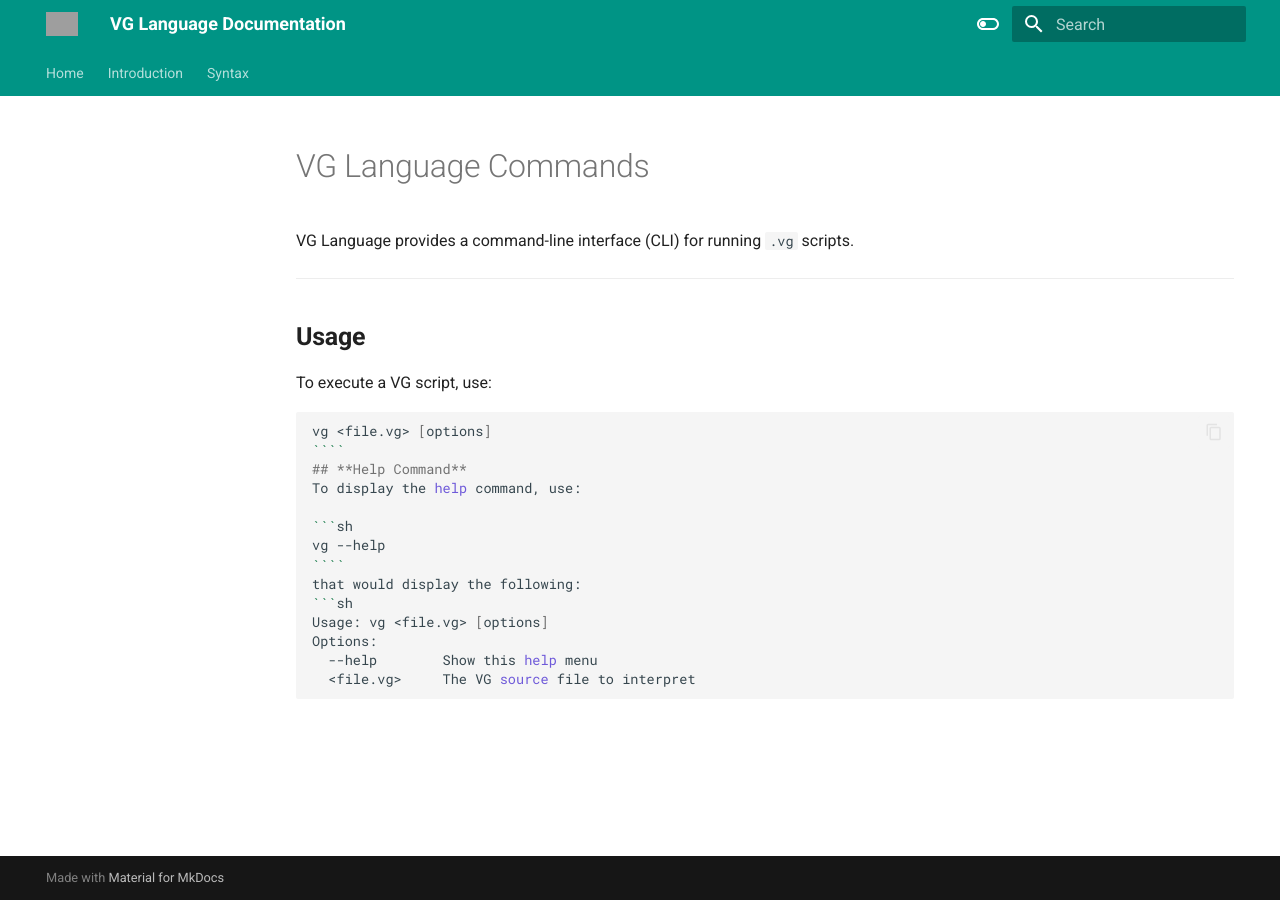
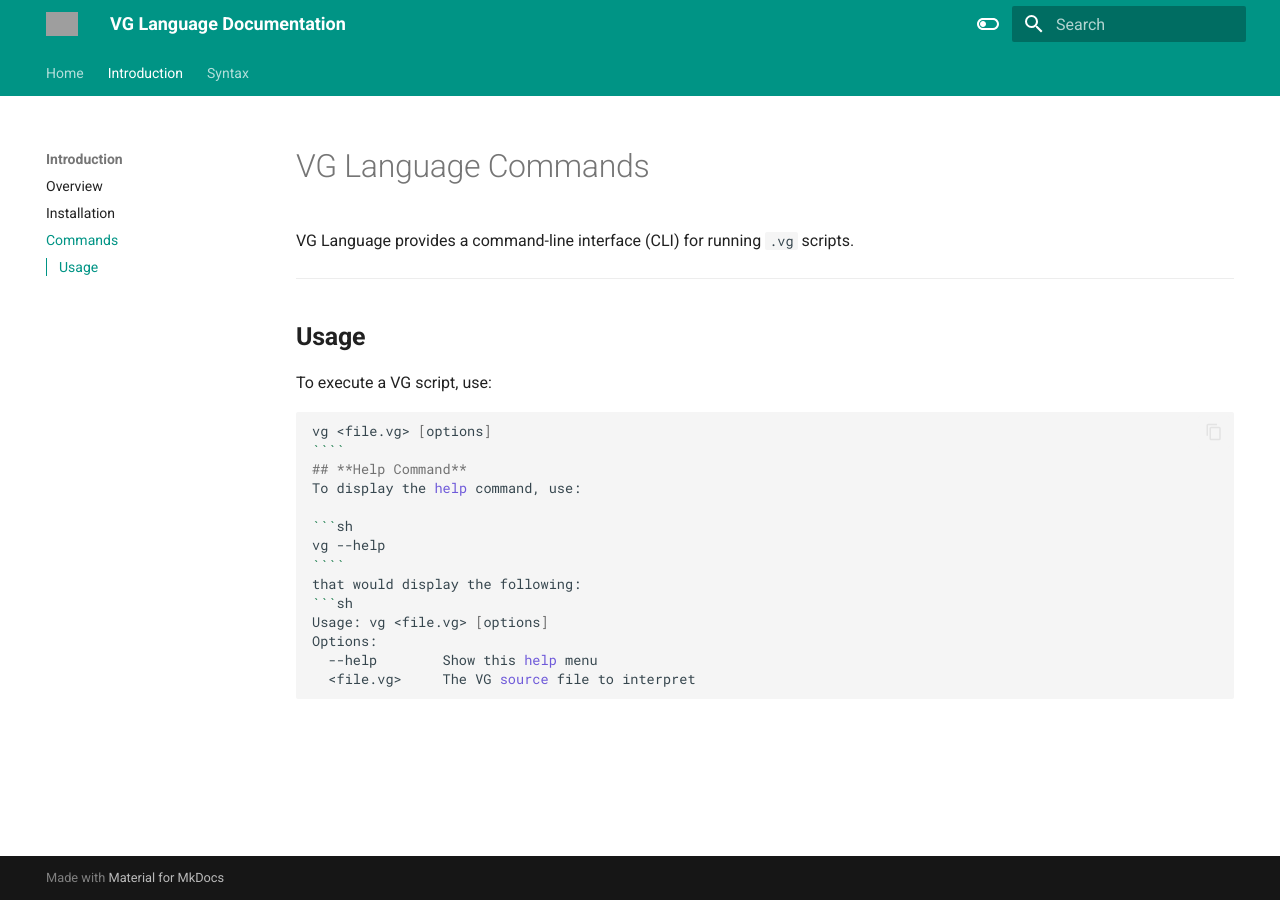
Before and after one commit to vg-lang/vg-lang, an MkDocs documentation site: the page built from docs/Commands.md, in a window 1280 px wide. Built offline with MkDocs 1.6.1 and Material for MkDocs 9.7.7, drawn with Linux system fonts in a browser that asks for light colours; grey boxes are pictures that could not be loaded.

Commit message:
renamed commands to Commands

```diff
--- a/mkdocs.yml
+++ b/mkdocs.yml
@@ -35,7 +35,7 @@ nav:
   - Introduction:
       - Overview: Introduction.md
       - Installation: Installation.md
-      - Commands: commands.md
+      - Commands: Commands.md
   - Syntax:
       - Statements: Statements.md
       - Expressions: Expressions.md
```
